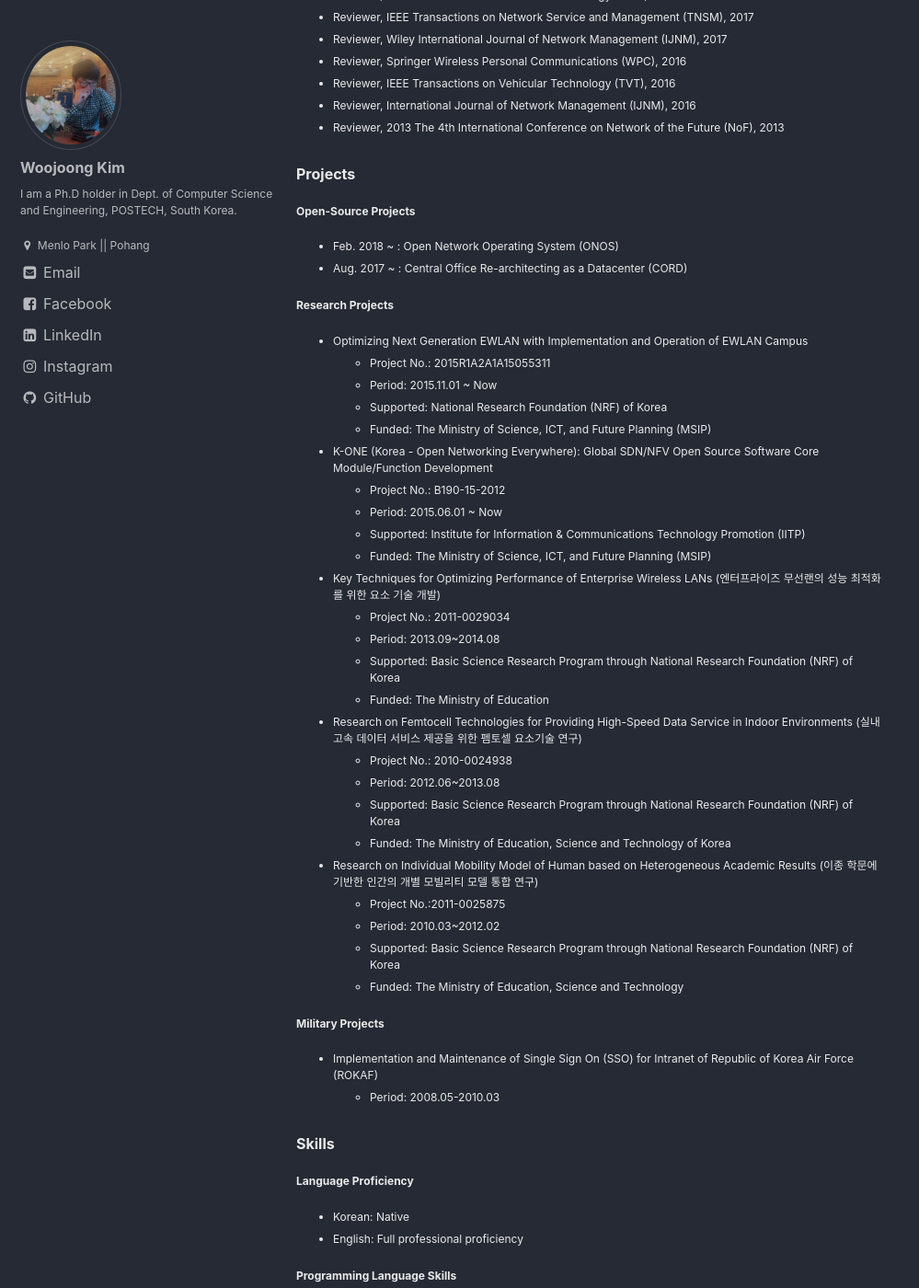
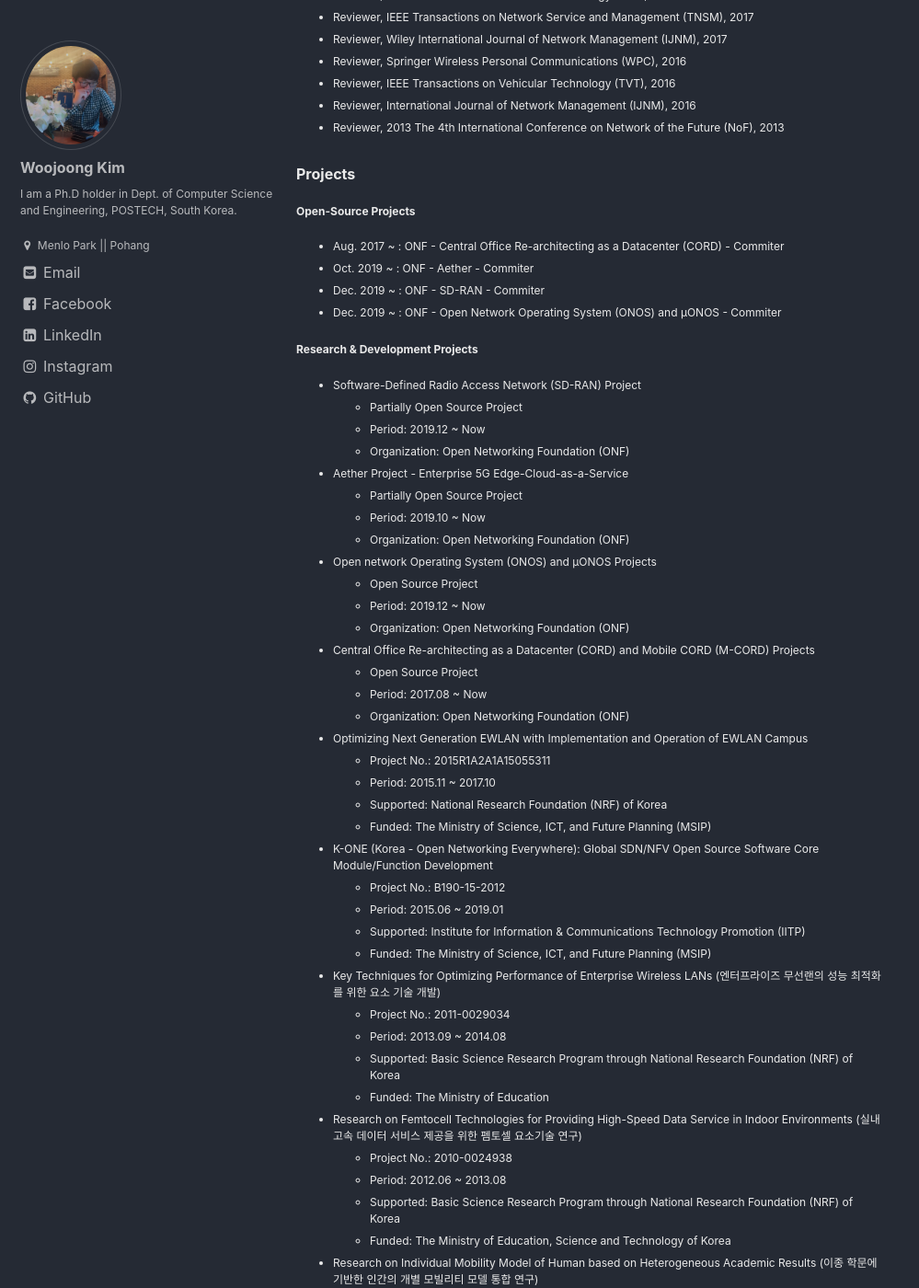
Before and after one commit to woojoong88/woojoong88.github.io, a Jekyll site: the page built from _pages/cv.md, in a window 1280 px wide and 1400 px high, scrolled down 5149 px. Shown: the whole window at 92% size, without its empty margins (0-999 px from the left). Built offline with Jekyll 4.4.1, drawn with Linux system fonts in a browser that asks for light colours; some of the changed text lies outside the part shown.

Commit message:
Update project

```diff
--- a/_pages/cv.md
+++ b/_pages/cv.md
@@ -11,9 +11,9 @@ date: 2018-01-20T22:20:52+00:00
 # Name: Woojoong Kim (김우중) Ph.D
 -----
 
-### Postdoc. and Contractor
-* Contractor
-  * Open Networking Foundation (ONF) Mobility Team
+### Title
+* Member of Technical Staff (MTS)
+  * Open Networking Foundation (ONF) Mobility Team for Aether and SD-RAN projects
 
 ### Contact Information
 * E-Mail: woojoong@opennetworking.org or woojoong.m.kim@gmail.com
@@ -169,33 +169,51 @@ date: 2018-01-20T22:20:52+00:00
 
 ### Projects
 ##### Open-Source Projects
-* Feb. 2018 ~ : Open Network Operating System (ONOS)
-* Aug. 2017 ~ : Central Office Re-architecting as a Datacenter (CORD)
+* Aug. 2017 ~ : ONF - Central Office Re-architecting as a Datacenter (CORD) - Commiter
+* Oct. 2019 ~ : ONF - Aether - Commiter
+* Dec. 2019 ~ : ONF - SD-RAN - Commiter
+* Dec. 2019 ~ : ONF - Open Network Operating System (ONOS) and µONOS - Commiter
 
-##### Research Projects
+##### Research & Development Projects
+*   Software-Defined Radio Access Network (SD-RAN) Project
+    *   Partially Open Source Project
+    *   Period: 2019.12 ~ Now
+    *   Organization: Open Networking Foundation (ONF)
+*   Aether Project - Enterprise 5G Edge-Cloud-as-a-Service
+    *   Partially Open Source Project
+    *   Period: 2019.10 ~ Now
+    *   Organization: Open Networking Foundation (ONF)
+*   Open network Operating System (ONOS) and µONOS Projects
+    *   Open Source Project
+    *   Period: 2019.12 ~ Now
+    *   Organization: Open Networking Foundation (ONF)
+*   Central Office Re-architecting as a Datacenter (CORD) and Mobile CORD (M-CORD) Projects
+    *   Open Source Project
+    *   Period: 2017.08 ~ Now
+    *   Organization: Open Networking Foundation (ONF)
 *   Optimizing Next Generation EWLAN with Implementation and Operation of EWLAN Campus
     *   Project No.: 2015R1A2A1A15055311
-    *   Period: 2015.11.01 ~ Now
+    *   Period: 2015.11 ~ 2017.10
     *   Supported: National Research Foundation (NRF) of Korea
     *   Funded: The Ministry of Science, ICT, and Future Planning (MSIP)
 *   K-ONE (Korea - Open Networking Everywhere): Global SDN/NFV Open Source Software Core Module/Function Development
     *   Project No.: B190-15-2012
-    *   Period: 2015.06.01 ~ Now
+    *   Period: 2015.06 ~ 2019.01
     *   Supported: Institute for Information & Communications Technology Promotion (IITP)
     *   Funded: The Ministry of Science, ICT, and Future Planning (MSIP)
 *   Key Techniques for Optimizing Performance of Enterprise Wireless LANs (엔터프라이즈 무선랜의 성능 최적화를 위한 요소 기술 개발)
     *   Project No.: 2011-0029034
-    *   Period: 2013.09~2014.08
+    *   Period: 2013.09 ~ 2014.08
     *   Supported: Basic Science Research Program through National Research Foundation (NRF) of Korea
     *   Funded: The Ministry of Education
 *   Research on Femtocell Technologies for Providing High-Speed Data Service in Indoor Environments (실내 고속 데이터 서비스 제공을 위한 펨토셀 요소기술 연구)
     *   Project No.: 2010-0024938
-    *   Period: 2012.06~2013.08
+    *   Period: 2012.06 ~ 2013.08
     *   Supported: Basic Science Research Program through National Research Foundation (NRF) of Korea
     *   Funded: The Ministry of Education, Science and Technology of Korea
 *   Research on Individual Mobility Model of Human based on Heterogeneous Academic Results (이종 학문에 기반한 인간의 개별 모빌리티 모델 통합 연구)
     *   Project No.:2011-0025875
-    *   Period: 2010.03~2012.02
+    *   Period: 2010.03 ~ 2012.02
     *   Supported: Basic Science Research Program through National Research Foundation (NRF) of Korea
     *   Funded: The Ministry of Education, Science and Technology
 
@@ -209,18 +227,23 @@ date: 2018-01-20T22:20:52+00:00
 * English: Full professional proficiency
 
 ##### Programming Language Skills
+* GO language
 * JAVA and JAVA JSP
 * C/C++
 * Python
 * Linux/Unix Shell script
 * LaTex
 * SQL
+* Kubernetes/Helm
+* Vagrant
 
 ##### Framework Programming Skills
 * Spring Framwork
 * Struts Framework
 * Open Network Operating System (ONOS)
 * Central Office Re-architecting as a Datacenter (CORD)
+* ONF Aether
+* ONF SD-RAN
 
 ### Hobby
 * Playing guitar
```
